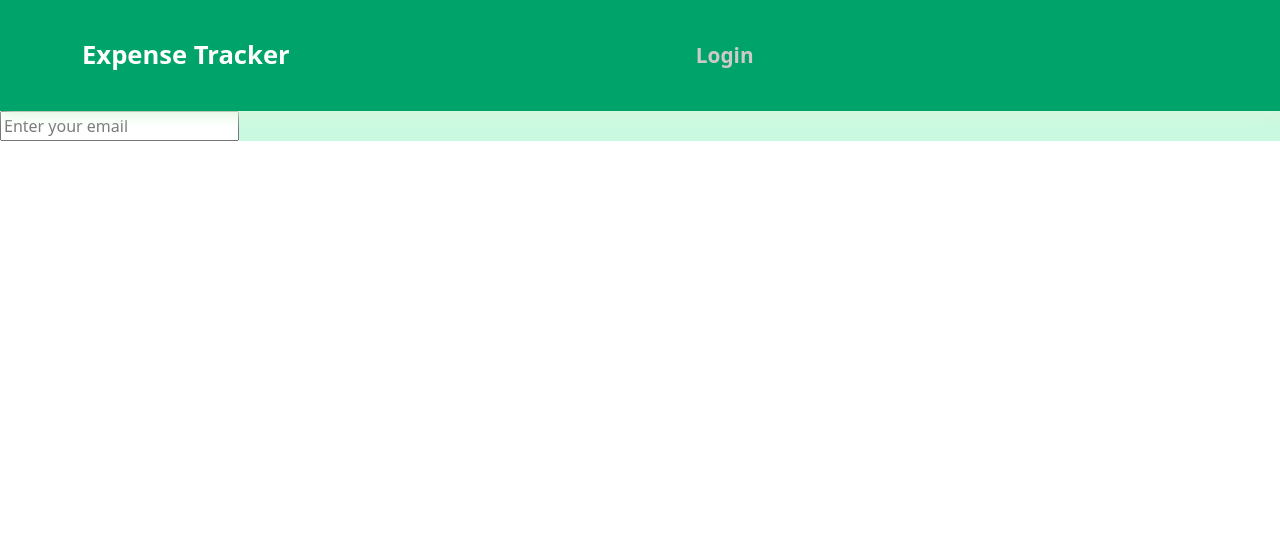
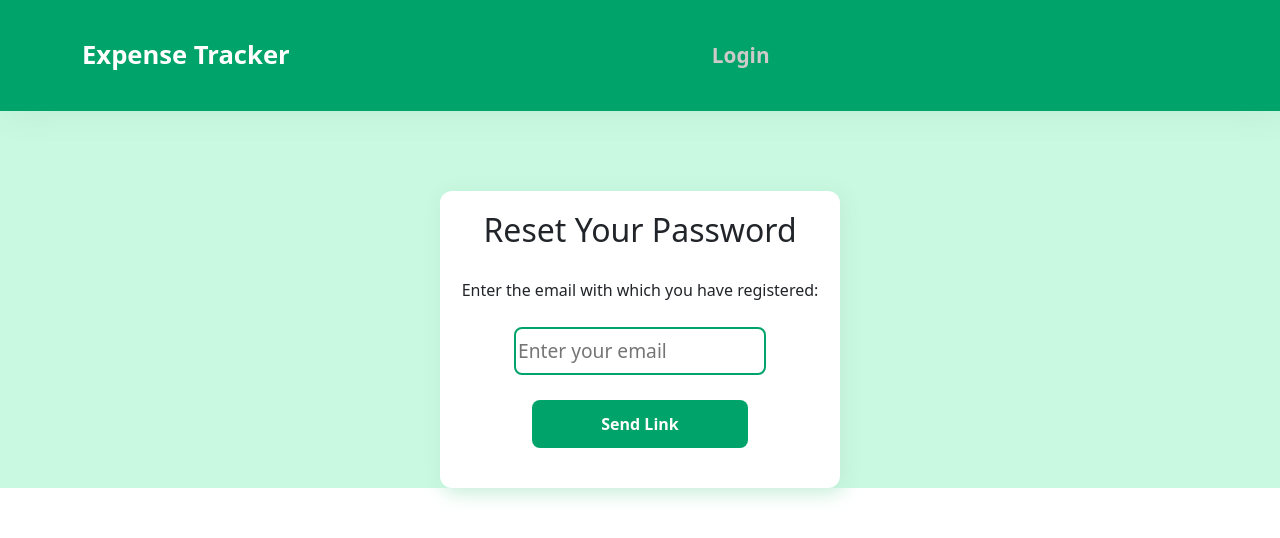
Before and after one commit to Dolly62/ExpenseTracker, a React (Create React App) app: page /reset-password in a window 1280 px wide. Shown: the top 538 px of the page. Built offline with nearby package versions, Linux system fonts and the light colour scheme.

Commit message:
Forgot Password

```diff
--- a/src/App.js
+++ b/src/App.js
@@ -1,5 +1,5 @@
 import Auth from "./components/Authentication.js/Auth";
-import { Fragment, useContext, useState } from "react";
+import { useContext } from "react";
 import Expense from "./components/Expense/Expense";
 import AuthContext from "./components/store/auth-context";
 import { Route, Switch } from "react-router-dom/cjs/react-router-dom";
@@ -8,6 +8,7 @@ import EmailVer from "./components/Authentication.js/EmailVer";
 import Header from "./components/Navbar/Header";
 import ProfileLink from "./components/Expense/ProfileLink";
 import classes from "./App.module.css";
+import ForgetPass from "./components/Authentication.js/ForgetPass";
 
 function App() {
   const authCtx = useContext(AuthContext);
@@ -38,6 +39,9 @@ function App() {
             <Profile />
           </Route>
         )}
+        <Route path="/reset-password">
+          <ForgetPass/>
+        </Route>
       </Switch>
       <EmailVer/>
     </div>
--- a/src/components/Authentication.js/Auth.js
+++ b/src/components/Authentication.js/Auth.js
@@ -51,8 +51,7 @@ const Auth = () => {
       setIsLoading(false);
       if (!response.ok) {
         const data = await response.json();
-        let errMsg = "Authentication failed";
-        throw new Error(errMsg);
+        throw new Error(data.error.message);
       }
       const data = await response.json();
       console.log(data.idToken);
--- a/src/components/Authentication.js/Auth.module.css
+++ b/src/components/Authentication.js/Auth.module.css
@@ -37,10 +37,11 @@ section {
   width: 90%;
   max-width: 100%;
   height: 6vh;
-  border: 2px solid rgb(101, 99, 99);
-  border-radius: 6px;
+  border: 2px solid #00a36a;
+  border-radius: 8px;
   font-size: 90%;
   padding: 6px;
+  font-size: 1.2rem;
 }
 
 .form input:focus{
@@ -53,7 +54,7 @@ section {
     height: 6vh;
     border: none;
     border-radius: 6px;
-    background: green;
+    background: #00a36a;
     color: white;
     font-weight: bold;
     font-size: 1.2em;
--- a/src/components/Authentication.js/EmailVer.js
+++ b/src/components/Authentication.js/EmailVer.js
@@ -38,7 +38,6 @@ const EmailVer = () => {
   return (
     <React.Fragment>
       <form>
-        <input type="email" id="email" placeholder="Enter your email" required />
         {isLoggedIn && (
           <button onClick={emailVerificationHandler}>
             Send Verification Email
--- /dev/null
+++ b/src/components/Authentication.js/ForgetPass.js
@@ -0,0 +1,67 @@
+import React, { Fragment, useState } from "react";
+import classes from "./ForgetPass.module.css";
+
+const ForgetPass = () => {
+  const [emailForPassword, setEmailForPassword] = useState("");
+  const [isLoading, setIsLoading] = useState(false);
+  const [isEmailSent, setIsEmailSent] = useState(false);
+
+  const emailHandler = (event) => {
+    setEmailForPassword(event.target.value);
+  };
+  const passwordResetHandler = async () => {
+    setIsLoading(true)
+    try {
+      const response = await fetch(
+        "https://identitytoolkit.googleapis.com/v1/accounts:sendOobCode?key=AIzaSyCASb28ElCQEKerlpRr_iRzZ6mFyvyruOQ",
+        {
+          method: "POST",
+          body: JSON.stringify({
+            requestType: "PASSWORD_RESET",
+            email: emailForPassword,
+          }),
+          headers: {
+            "Content-Type": "application/json",
+          },
+        }
+      );
+
+      if (!response.ok) {
+        const data = await response.json();
+        throw new Error(data.error.message);
+      }
+      setIsEmailSent(true);
+      const data = await response.json();
+      console.log(data.email);
+    } catch(error) {
+        alert(error.message)
+    } finally {
+        setIsLoading(false)
+    }
+  };
+
+  return (
+    <section className={classes.container}>
+      <h2 className={classes.header}>Reset Your Password</h2>
+      {isEmailSent ? (
+        <p>Password reset email sent. Please check your email inbox.</p>
+      ) : (
+        <>
+          <p>Enter the email with which you have registered:</p>
+          <input
+            type="email"
+            placeholder="Enter your email"
+            value={emailForPassword}
+            onChange={emailHandler}
+            required
+          />
+          <button onClick={passwordResetHandler} disabled={isLoading}>
+            {isLoading ? "Sending..." : "Send Link"}
+          </button>
+        </>
+      )}
+    </section>
+  );
+};
+
+export default ForgetPass;
--- /dev/null
+++ b/src/components/Authentication.js/ForgetPass.module.css
@@ -0,0 +1,32 @@
+.container {
+  display: flex;
+  flex-direction: column;
+  margin: 80px auto;
+}
+
+.container p {
+  margin: 20px auto;
+}
+.container input {
+  width: 70%;
+  margin: 5px auto;
+  border: 2px solid #00a36a;
+  border-radius: 8px;
+  height: 6vh;
+  font-size: 1.2rem;
+}
+
+.container button {
+  margin: 20px auto;
+  width: 60%;
+  border: none;
+  border-radius: 8px;
+  background: #00a36a;
+  color: white;
+  height: 6vh;
+  font-weight: bold;
+}
+
+.container button:hover {
+  background: rgb(59, 155, 59);
+}
--- a/src/components/Authentication.js/Logout.module.css
+++ b/src/components/Authentication.js/Logout.module.css
@@ -3,6 +3,8 @@
     border-radius: 6px;
     background: #09653f;
     color: white;
-    padding: 8px ;
+    padding: 9px 10px ;
+    margin: 26px auto;
+    height: 6vh;
     font-weight: bold;
 }
--- a/src/components/Authentication.js/Password.js
+++ b/src/components/Authentication.js/Password.js
@@ -1,11 +1,19 @@
-import React, { Fragment, useContext } from "react";
+import React, { Fragment } from "react";
 import classes from "./Password.module.css";
+import { useHistory } from "react-router-dom";
 
 const Password = () => {
+  const history = useHistory();
+
+  const passwordForgetHandler = () => {
+    history.push("/reset-password");
+  };
 
   return (
     <Fragment>
-      <button className={classes.passsty}>Forget Passwod</button>
+      <button className={classes.passsty} onClick={passwordForgetHandler}>
+        Forget Passwod
+      </button>
     </Fragment>
   );
 };
--- a/src/components/Expense/Expense.js
+++ b/src/components/Expense/Expense.js
@@ -1,7 +1,5 @@
 import React, { useContext } from "react";
-import { NavLink } from "react-router-dom";
 import classes from "./Expense.module.css";
-import Logout from "../Authentication.js/Logout";
 import AuthContext from "../store/auth-context";
 
 const Expense = () => {
--- a/src/components/Expense/ProfileLink.js
+++ b/src/components/Expense/ProfileLink.js
@@ -1,6 +1,5 @@
 import React, { Fragment, useContext } from "react";
 import AuthContext from "../store/auth-context";
-import { Nav } from "react-bootstrap";
 import { NavLink } from "react-router-dom";
 
 const ProfileLink = () => {
--- a/src/components/Navbar/Header.js
+++ b/src/components/Navbar/Header.js
@@ -28,10 +28,10 @@ const Header = () => {
             <Nav className={classes.navbar}>
               {isLoggedIn && (
                 <Nav.Item
-                  className="p-2 m-4 mx-2"
+                  className="p-2 m-4 mx-3"
                   style={{
                     fontSize: "1.3rem",
-                    width: "8rem",
+                    width: "6rem",
                     fontWeight: "bold",
                   }}
                 >
@@ -42,10 +42,10 @@ const Header = () => {
               )}
               {isLoggedIn && (
                 <Nav.Item
-                  className="p-2 m-4 mx-2"
+                  className="p-2 m-4 mx-3"
                   style={{
                     fontSize: "1.3rem",
-                    width: "8rem",
+                    width: "6rem",
                     fontWeight: "bold",
                   }}
                 >
@@ -56,10 +56,10 @@ const Header = () => {
               )}
               {!isLoggedIn && (
                 <Nav.Item
-                  className="p-2 m-4 mx-2"
+                  className="p-2 m-4 mx-3"
                   style={{
                     fontSize: "1.3rem",
-                    width: "8rem",
+                    width: "6rem",
                     fontWeight: "bold",
                   }}
                 >
@@ -69,11 +69,7 @@ const Header = () => {
                 </Nav.Item>
               )}
               {isLoggedIn && (
-                <Nav.Item
-                  className="p-2 m-4 mx-2"
-                >
                   <Logout />
-                </Nav.Item>
               )}
             </Nav>
           </Navbar.Collapse>
--- a/src/components/Navbar/Header.module.css
+++ b/src/components/Navbar/Header.module.css
@@ -2,7 +2,7 @@
     width: 100%;
     align-items: center;
     background: #00a36a;
-    box-shadow: 3px 3px 15px 1px rgb(220, 245, 220);;
+    box-shadow: 3px 3px 30px 1px rgb(192, 236, 214);
 }
 
 .navbar a {
```
